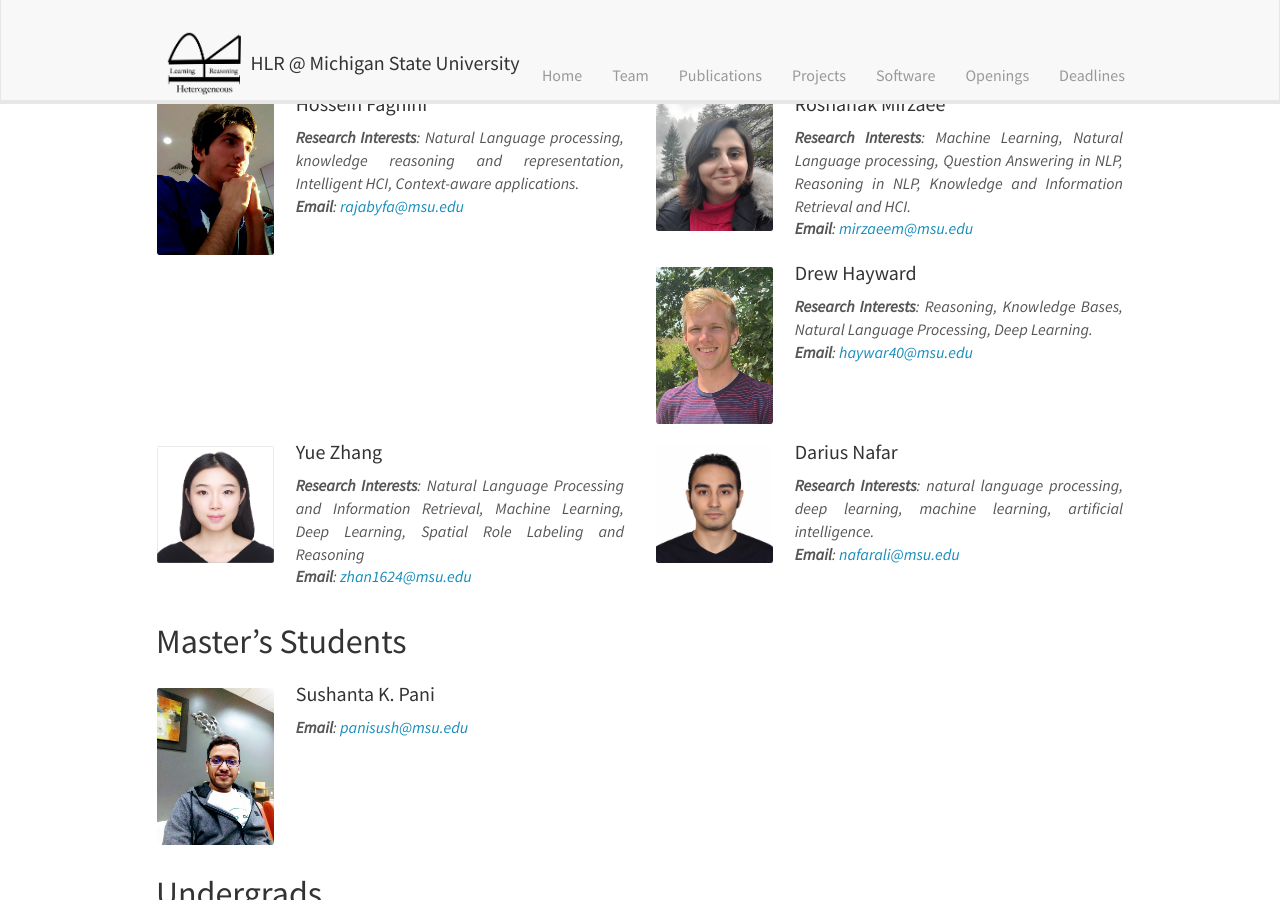
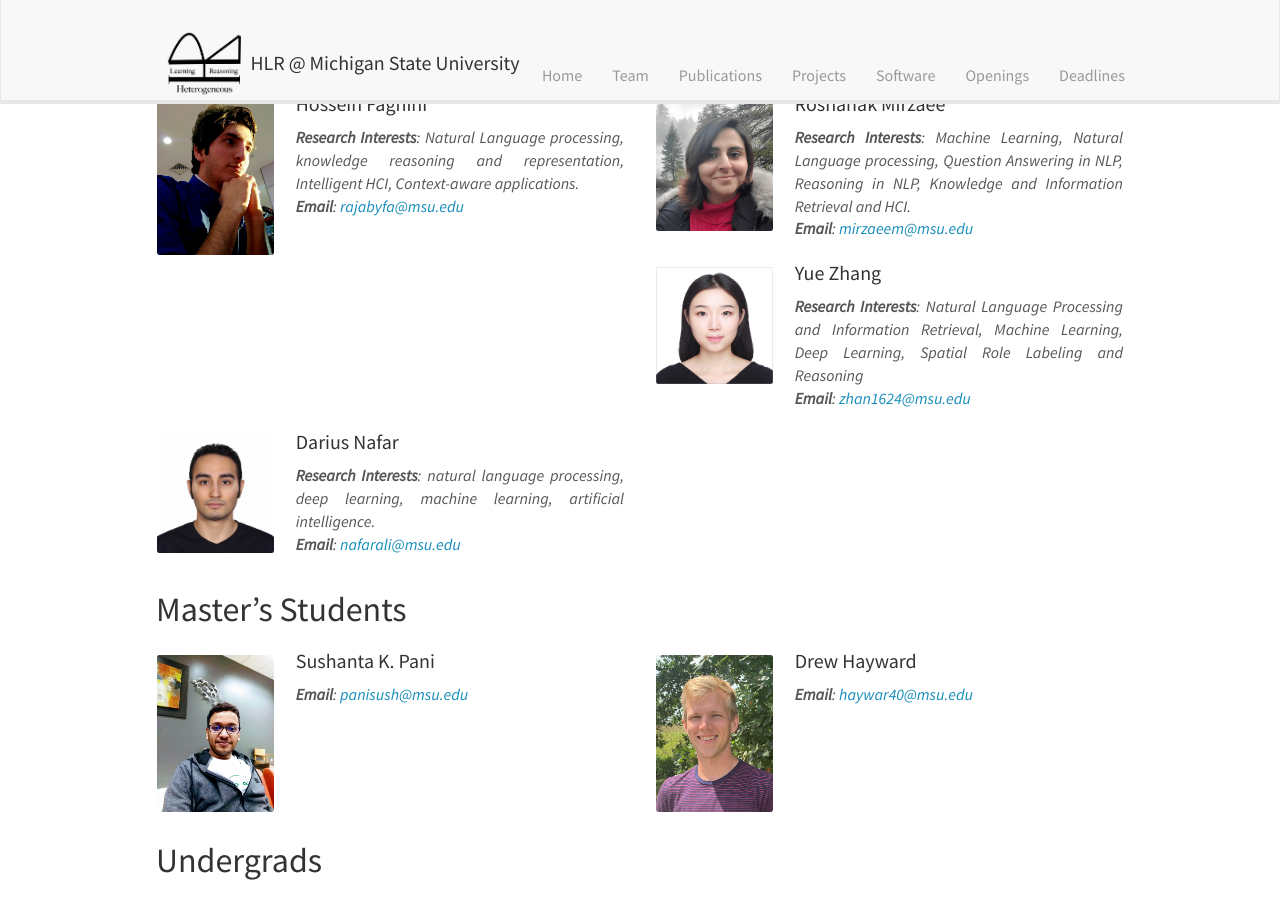
Before and after one commit to HLR/HLR.github.io, a Jekyll site: the page built from _pages/team.md, in a window 1280 px wide and 900 px high, scrolled down 1814 px. Built offline with Jekyll 4.4.1, drawn with Linux system fonts in a browser that asks for light colours; nearby versions of some CDN libraries.

Commit message:
update team page

```diff
--- a/_data/master_students.yml
+++ b/_data/master_students.yml
@@ -20,3 +20,8 @@
 #  info: Master student
   email: panisush@msu.edu
   webpage: /
+
+- name: Drew Hayward
+  photo: drew.jpg
+  email: haywar40@msu.edu
+  webpage: https://drewhayward.dev
--- a/_data/phd_students.yml
+++ b/_data/phd_students.yml
@@ -22,12 +22,6 @@
   email: mirzaeem@msu.edu
 
 
-- name: Drew Hayward
-  photo: drew.jpg
-  research_interest: Reasoning, Knowledge Bases, Natural Language Processing, Deep Learning.
-  email: haywar40@msu.edu
-  webpage: https://drewhayward.dev
-
 - name: Yue Zhang
   photo: yue.jpg
   research_interest: Natural Language Processing and Information Retrieval, Machine Learning, Deep Learning, Spatial Role Labeling and Reasoning
```
